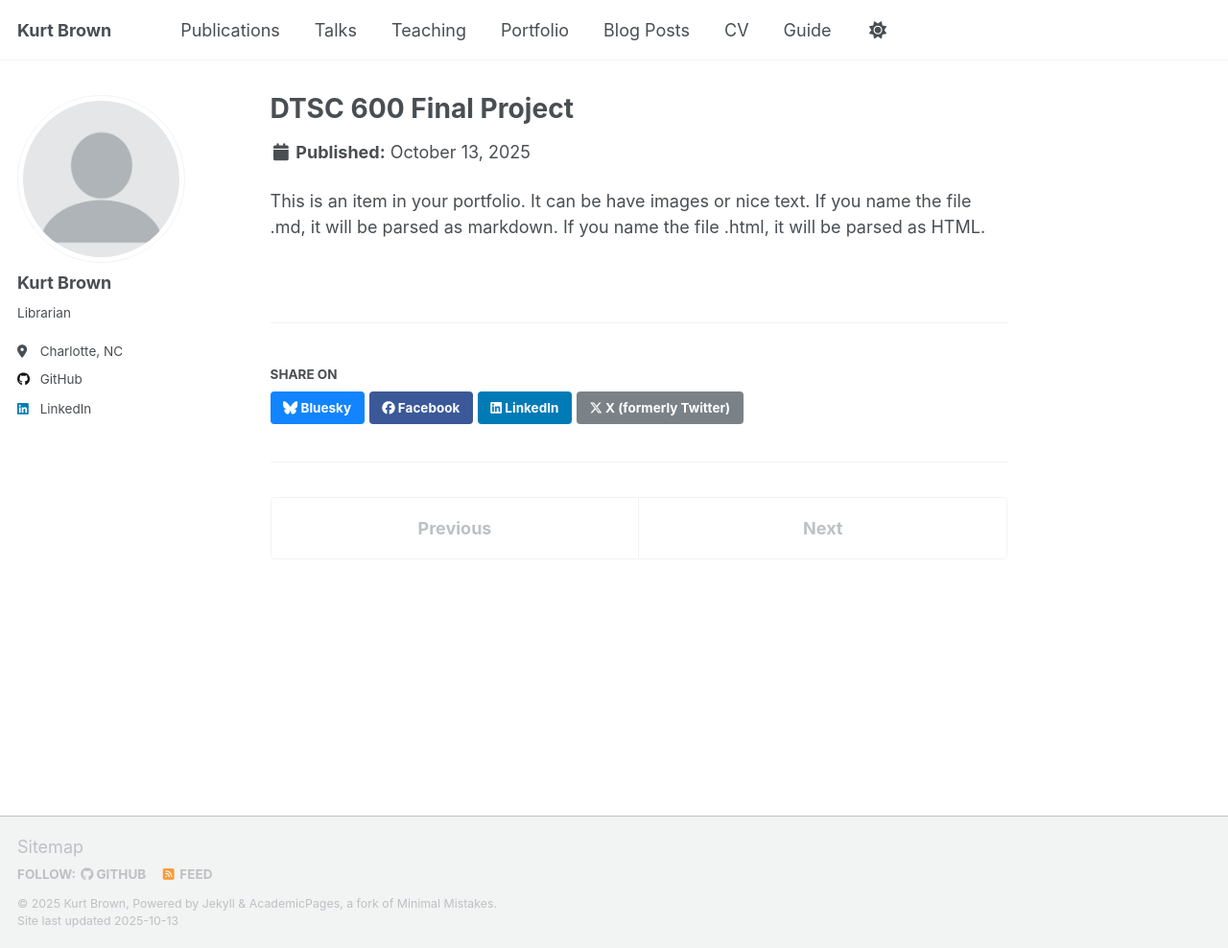
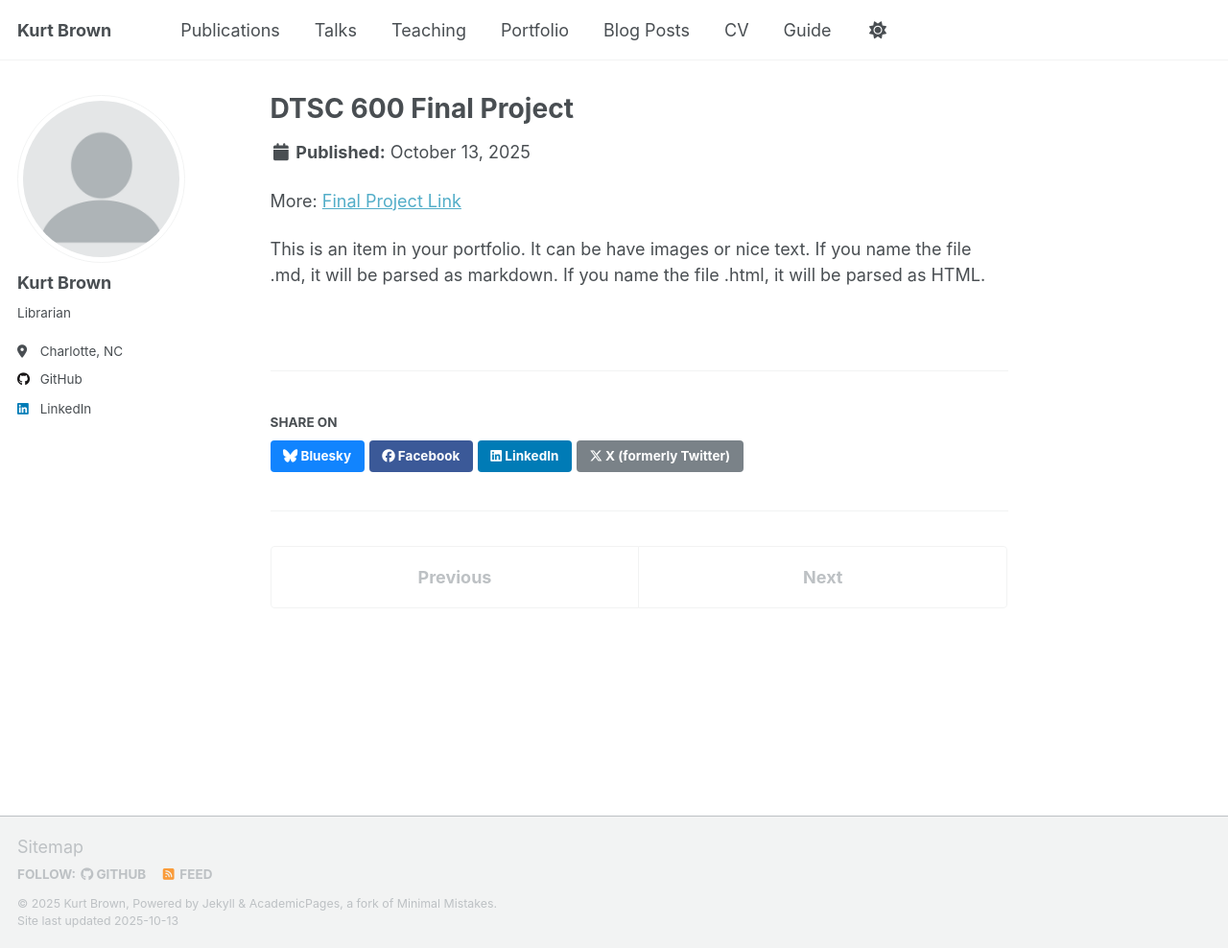
Before and after one commit to klbrown13/klbrown13.github.io, a Jekyll site: the page built from _portfolio/portfolio-1.md, in a window 1280 px wide and 988 px high. Shown: the whole window at 96% size. Built offline with Jekyll 4.4.1, drawn with Linux system fonts in a browser that asks for light colours; a script that is not in the unit is left out.

Commit message:
Update portfolio-1.md

```diff
--- a/_portfolio/portfolio-1.md
+++ b/_portfolio/portfolio-1.md
@@ -4,4 +4,7 @@
 collection: portfolio
 ---
 
+More: [Final Project Link](https://public.tableau.com/app/profile/kurt.brown8254/viz/DTSC600_FinalProject_KurtBrown/SalesandProfitStoryKurtBrown?publish=yes)
+
+
 This is an item in your portfolio. It can be have images or nice text. If you name the file .md, it will be parsed as markdown. If you name the file .html, it will be parsed as HTML.
```
